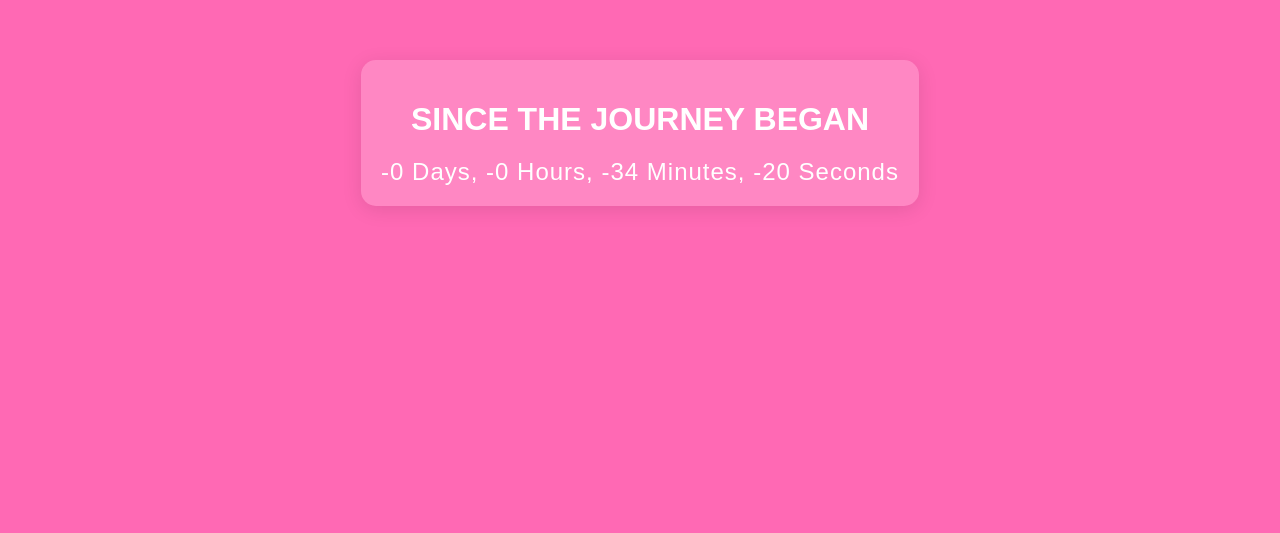
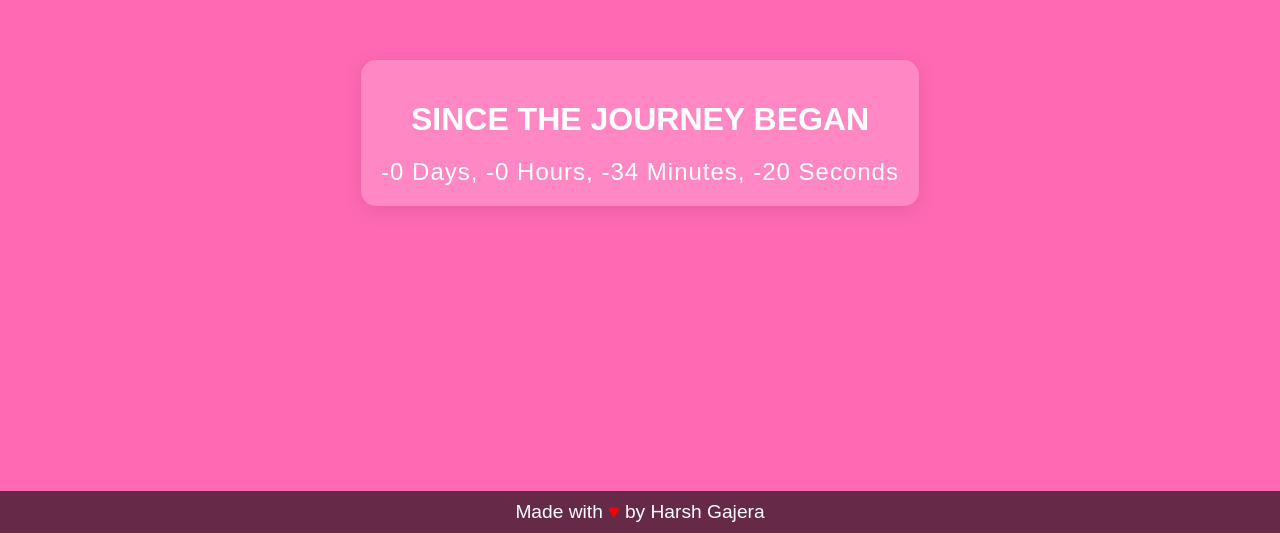
Before and after one commit to theharshgajera/since-we-met, a plain HTML site: page index.html in a window 1280 px wide. Shown: the part 267-800 px from the top of the page. Drawn offline with Linux system fonts and the light colour scheme.

Commit message:
Update index.html

```diff
--- a/index.html
+++ b/index.html
@@ -14,6 +14,7 @@
       height: 100vh;
       margin: 0;
       color: #fff;
+      flex-direction: column; /* Allow stacking of content vertically */
     }
     .container {
       text-align: center;
@@ -22,20 +23,19 @@
       border-radius: 15px;
       box-shadow: 0px 4px 20px rgba(0, 0, 0, 0.1);
     }
-    .footer {
+    footer {
       position: fixed;
       bottom: 0;
       width: 100%;
-        background-color: red;
+      background-color: rgba(0, 0, 0, 0.6); /* Semi-transparent black */
       color: white;
       text-align: center;
+      padding: 10px 0;
     }
-
     footer p {
       margin: 0;
       font-size: 1.2em;
     }
-
     .heart {
       color: red;
     }
@@ -54,6 +54,10 @@
     <h1>SINCE THE JOURNEY BEGAN</h1>
     <div class="timer" id="timePassed">Calculating...</div>
   </div>
+
+  <footer>
+    <p>Made with <span class="heart">♥</span> by Harsh Gajera</p>
+  </footer>
 
   <script>
     function calculateTimePassed() {
```
Lines whose indentation alone changed are shown as unchanged.
